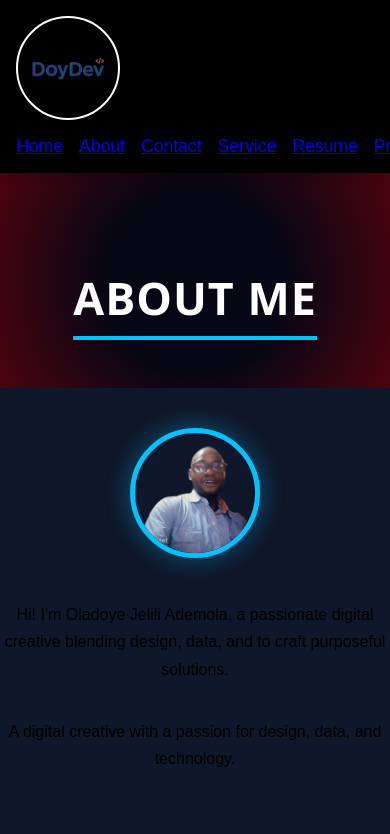
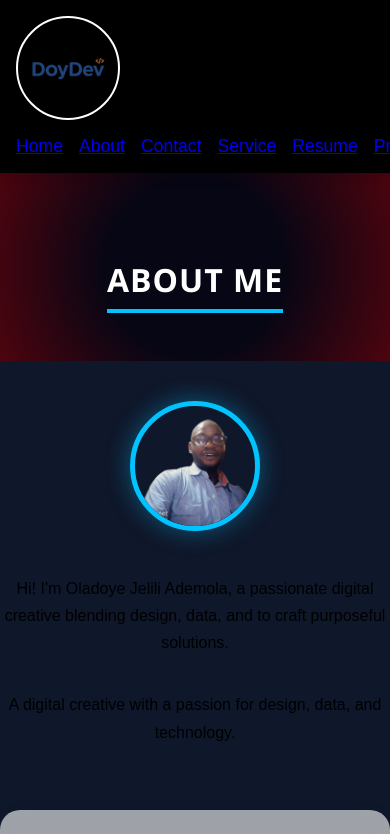
Before and after one commit to victot0121/taskingtwo, a React (Vite) app: page /about in a window 390 px wide. Shown: the top 834 px of the page. Built offline with nearby package versions, Linux system fonts and the light colour scheme.

Commit message:
portfolio

```diff
--- a/src/Pages/AboutPage.css
+++ b/src/Pages/AboutPage.css
@@ -93,6 +93,12 @@
   transform: translateY(-2px);
 }
 
+@media screen and (max-width: 768px) {
+  .about-title .h1 {
+    font-size: 2rem;
+  }
+
+}
 
   .about-image .bg {
     width: 120px;
--- a/src/Pages/HomePages.css
+++ b/src/Pages/HomePages.css
@@ -46,6 +46,11 @@ body {
   color: #e0f7fa;
 }
 
+@media (max-width: 600px) {
+  h2 {
+    font-size: 1.5rem;
+  }
+}
  .description {
     padding: 1rem;
   }
```
